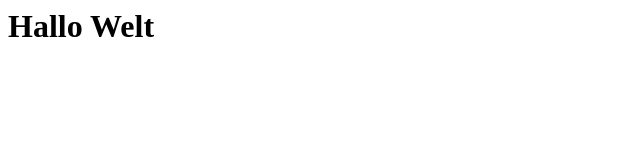
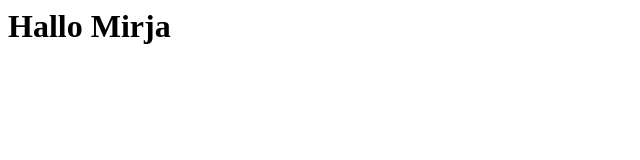
Before and after one commit to TaminoGithub/Schnitzeljagd, a plain HTML site: page README.html in a window 1280 px wide. Shown: the full height of the page, 0-640 px from the left. Drawn offline with Linux system fonts and the light colour scheme.

Commit message:
Update README.html

```diff
--- a/README.html
+++ b/README.html
@@ -5,6 +5,6 @@
     <title>Hallo Welt</title>
 </head>
 <body>
-    <h1>Hallo Welt</h1>
+    <h1>Hallo Mirja</h1>
 </body>
 </html>
```
